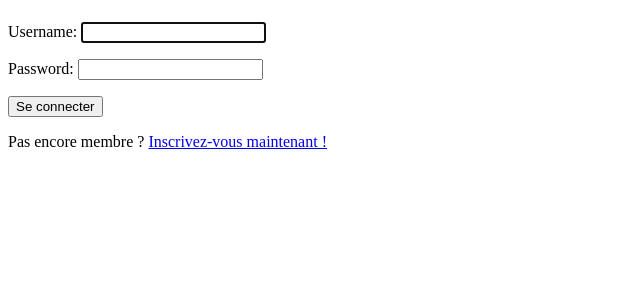
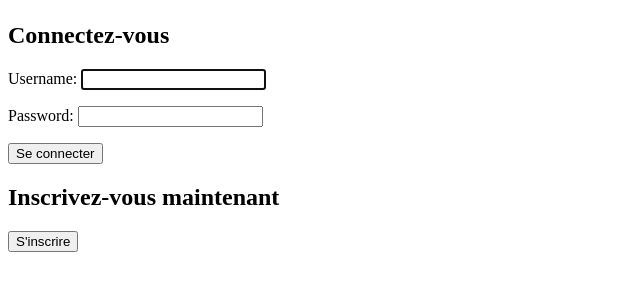
Before and after one commit to A-Nourry/P9_LITReview, a Django app: page / in a window 1280 px wide. Shown: the part 58-358 px from the top of the page, without its empty margins (0-640 px from the left). Run offline with Django 4.2, Linux system fonts and the light colour scheme; parts of the project's set-up code (start-up, migrations or seed data) failed here and were passed over.

Commit message:
signup button added

```diff
--- a/authentication/templates/authentication/login.html
+++ b/authentication/templates/authentication/login.html
@@ -4,10 +4,13 @@
 {% block content %}
 
 <form method="post">
+    <h2>Connectez-vous</h2>
     {{ form.as_p }}
     {% csrf_token %}
     <button type="submit">Se connecter</button>
-    <p>Pas encore membre ? <a href="{% url 'signup' %}">Inscrivez-vous maintenant !</a></p>
 </form>
 
+<h2>Inscrivez-vous maintenant</h2>
+<p><a href="{% url 'signup' %}"><button type="submit">S'inscrire</button></a></p>
+
 {% endblock content %}
```
